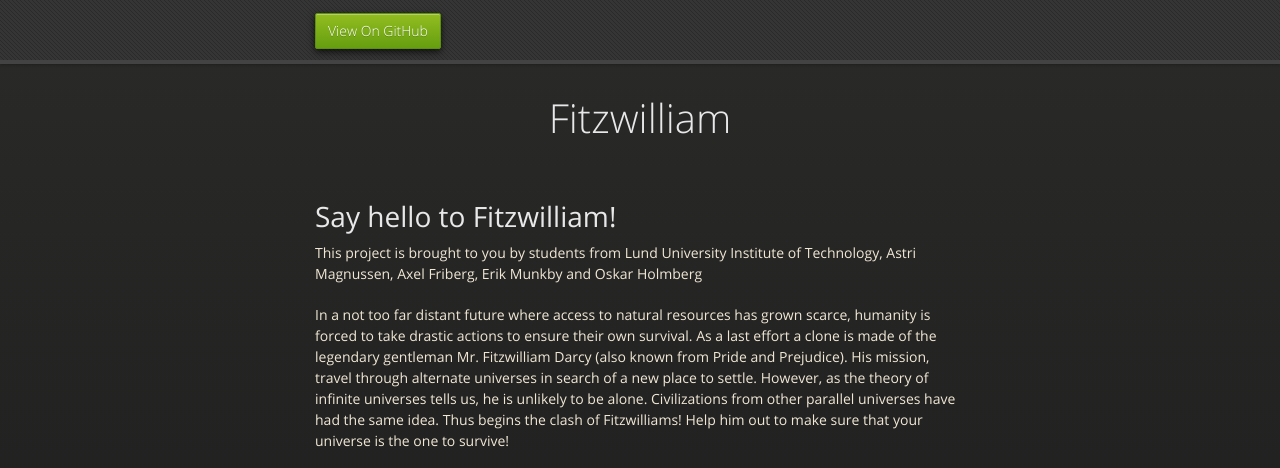
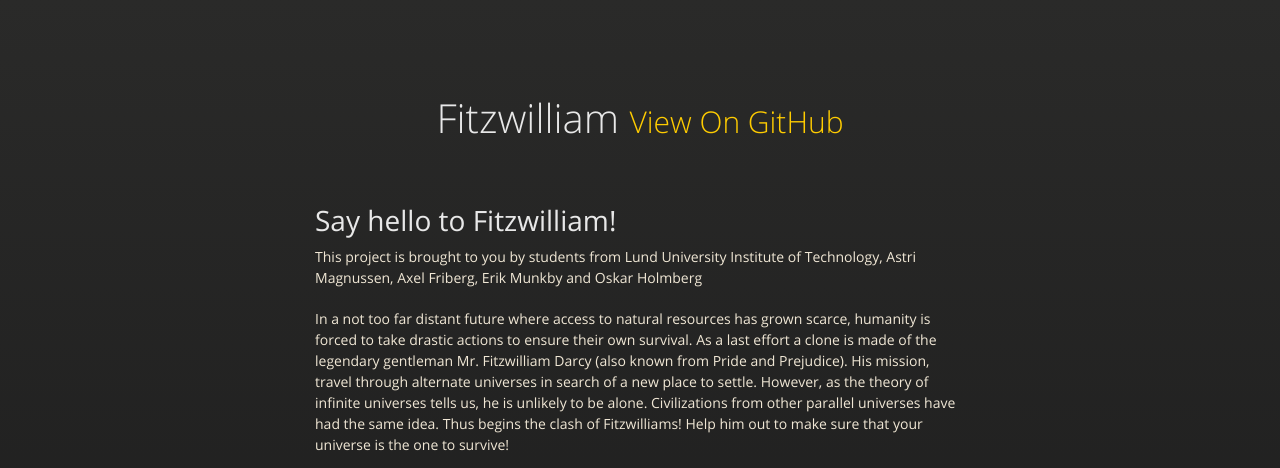
Before and after one commit to oskarholmberg/Fitzwilliam, a plain HTML site: page index.html in a window 1280 px wide. Shown: the top 468 px of the page. Drawn offline with nearby package versions, Linux system fonts and the light colour scheme.

Commit message:
Update index.html

```diff
--- a/index.html
+++ b/index.html
@@ -3,7 +3,7 @@
   <head>
     <meta charset="utf-8">
     <meta http-equiv="X-UA-Compatible" content="chrome=1">
-    <title>Fitzwilliam by oskarholmberg</title>
+    <title>Fitzwilliam</title>
     <link rel="stylesheet" href="stylesheets/styles.css">
     <link rel="stylesheet" href="stylesheets/github-dark.css">
     <script src="https://ajax.googleapis.com/ajax/libs/jquery/1.7.1/jquery.min.js"></script>
@@ -18,17 +18,12 @@
 
   </head>
   <body>
-      <div id="header">
-        <nav>
-          <li class="fork"><a href="https://github.com/oskarholmberg/Fitzwilliam">View On GitHub</a></li>
-        </nav>
-      </div><!-- end header -->
 
     <div class="wrapper">
 
       <section>
         <div id="title">
-          <h1>Fitzwilliam</h1>
+          <h1>Fitzwilliam <small><a href="https://github.com/oskarholmberg/Fitzwilliam">View On GitHub</a></small></h1>
         </div>
 
         <h1>
```
